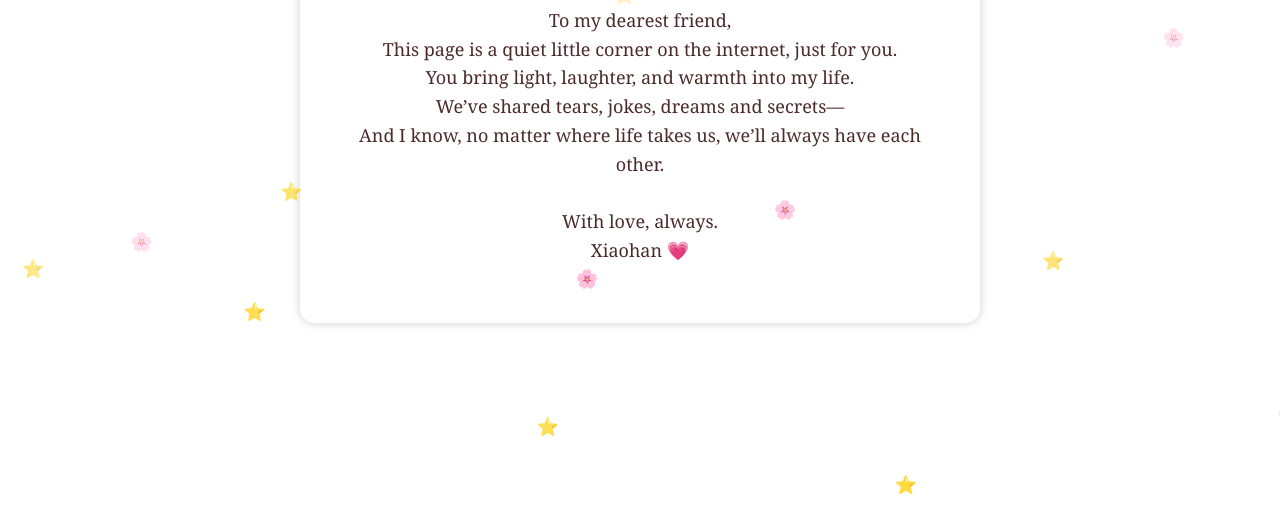
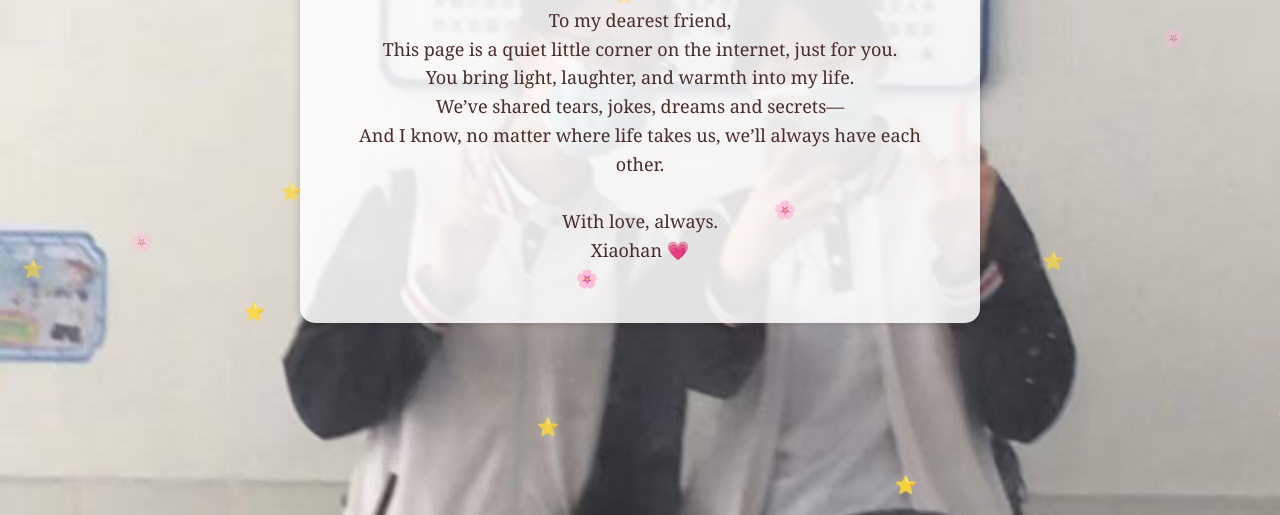
Before and after one commit to jimi430/bff-site, a plain HTML site: page index.html in a window 1280 px wide. Shown: the part 312-827 px from the top of the page. Drawn offline with Linux system fonts and the light colour scheme.

Commit message:
Update index.html

```diff
--- a/index.html
+++ b/index.html
@@ -9,7 +9,7 @@
       margin: 0;
       padding: 0;
       font-family: 'Georgia', serif;
-      background-image: url(https://raw.githubusercontent.com/jimi430/bff-site/refs/heads/main/454095f52961e18b6b2aa4939c76e4ef.jpeg)
+      background-image: url('https://raw.githubusercontent.com/jimi430/bff-site/main/454095f52961e18b6b2aa4939c76e4ef.jpeg');
       background-size: cover;
       background-attachment: fixed;
       overflow: hidden;
```
